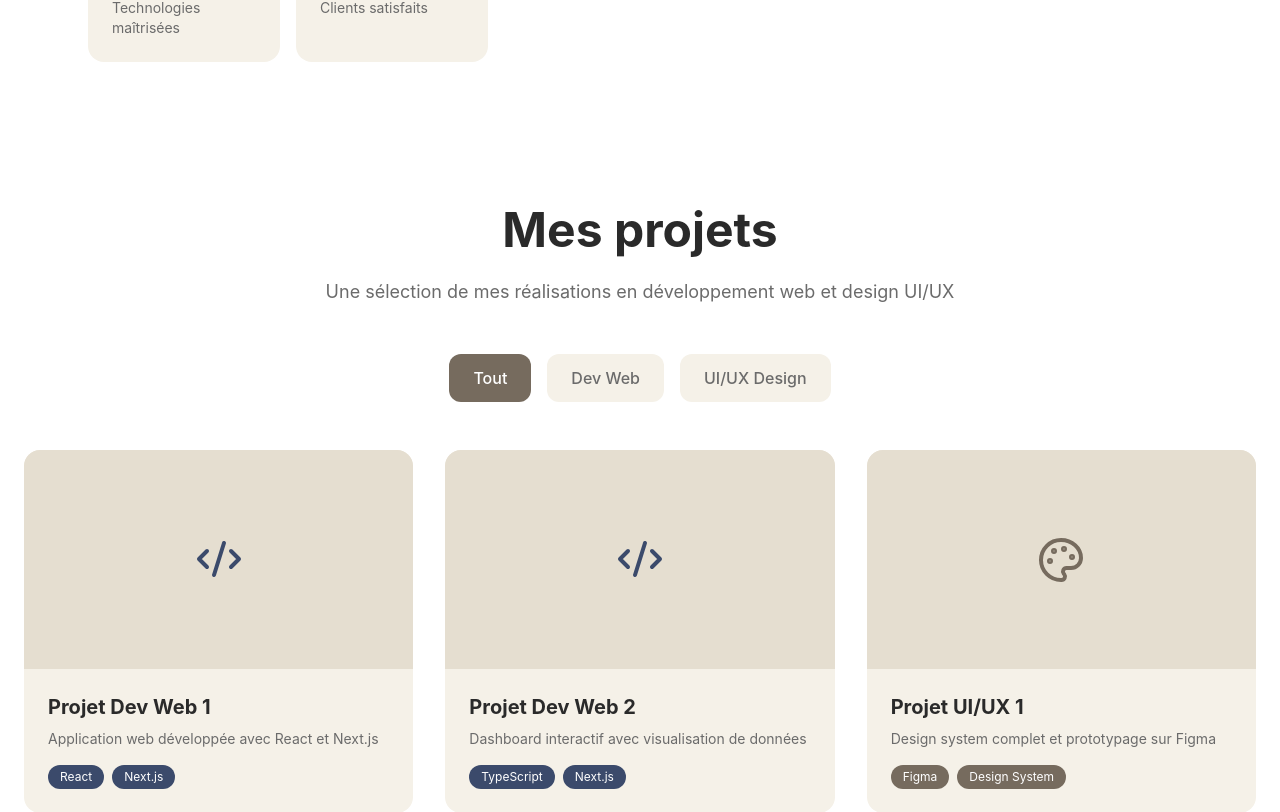
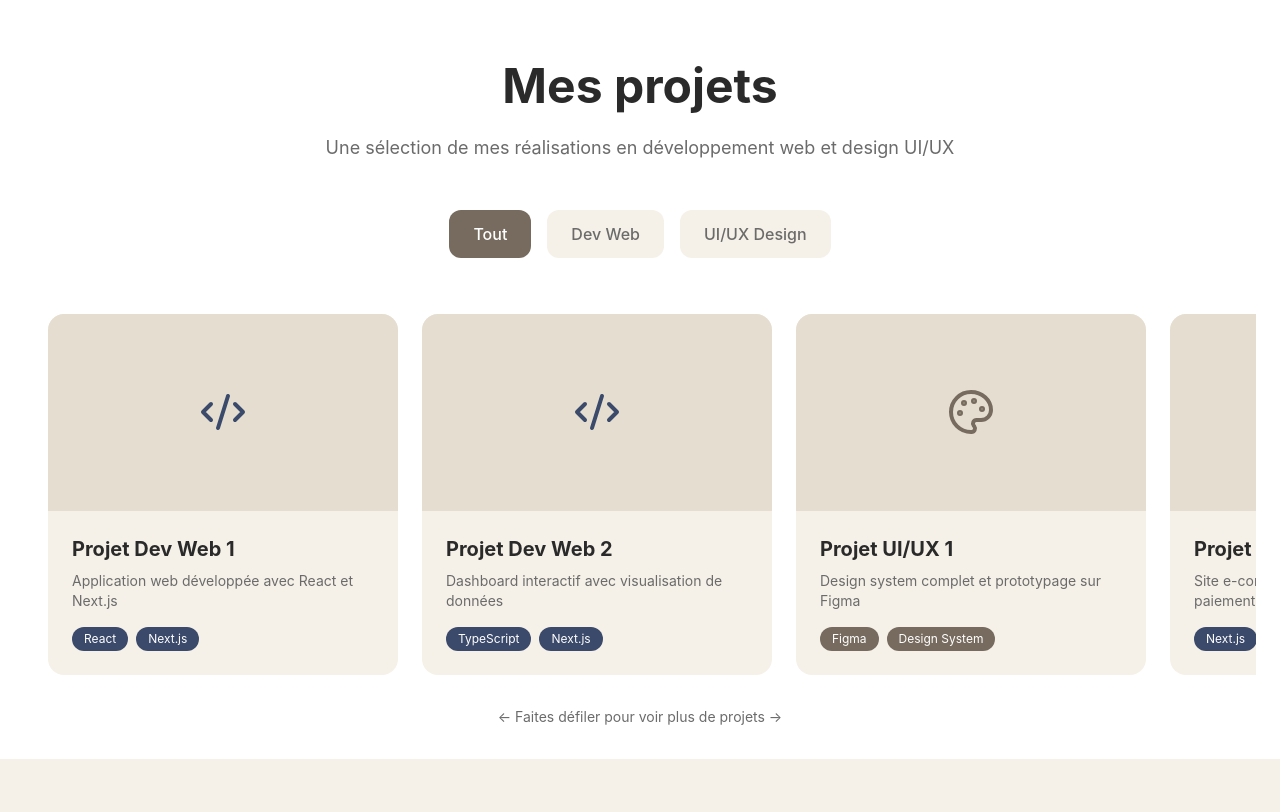
Before and after one commit to nadhirbk/portfolio, a Next.js app: page / in a window 1280 px wide. Shown: the part 1434-2246 px from the top of the page. Built offline with nearby package versions, Linux system fonts and the light colour scheme; a web font is replaced by a local one.

Commit message:
Refactor: Replace project grid with horizontal carousel, optimize About/Projects spacing

```diff
--- a/app/globals.css
+++ b/app/globals.css
@@ -46,6 +46,16 @@ html {
   scrollbar-width: none;
 }
 
+/* Cache la scrollbar pour le carrousel de projets */
+.scrollbar-hide {
+  -ms-overflow-style: none;
+  scrollbar-width: none;
+}
+
+.scrollbar-hide::-webkit-scrollbar {
+  display: none;
+}
+
 @keyframes slideUp {
   from {
     opacity: 0;
--- a/app/page.js
+++ b/app/page.js
@@ -19,6 +19,7 @@ export default function Portfolio() {
   const [scrollY, setScrollY] = useState(0);
   const [projectFilter, setProjectFilter] = useState("all"); // Filtre pour les projets
   const [isHoveringHero, setIsHoveringHero] = useState(false); // Pour savoir si on survole le hero
+  const carouselRef = useRef(null);
 
   // États pour le formulaire
   const [formData, setFormData] = useState({
@@ -28,6 +29,13 @@ export default function Portfolio() {
     message: "",
   });
   const [formErrors, setFormErrors] = useState({});
+
+  // Réinitialiser le scroll du carrousel quand le filtre change
+  useEffect(() => {
+    if (carouselRef.current) {
+      carouselRef.current.scrollLeft = 0;
+    }
+  }, [projectFilter]);
 
   // Scroll en haut au chargement de la page
   useEffect(() => {
@@ -400,7 +408,7 @@ export default function Portfolio() {
         {/* About Section */}
         <section
           id="about"
-          className={`pt-20 pb-16 transition-colors duration-700 ${
+          className={`pt-20 pb-8 transition-colors duration-700 ${
             isDarkMode ? "bg-[#0F0F0F]" : "bg-white"
           }`}
         >
@@ -417,7 +425,7 @@ export default function Portfolio() {
                     <img
                       src="/images/profile.jpg"
                       alt="Nadhir - Développeur & Designer UI/UX"
-                      className={`relative w-80 h-80 rounded-full object-cover border-4 transition-all duration-700 group-hover:scale-105 ${
+                      className={`relative w-64 h-64 rounded-full object-cover border-4 transition-all duration-700 group-hover:scale-105 ${
                         isDarkMode
                           ? "border-[#2A2A2A] shadow-2xl"
                           : "border-[#F5F1E8] shadow-xl"
@@ -711,7 +719,7 @@ export default function Portfolio() {
         {/* Section Projets */}
         <section
           id="projects"
-          className={`py-20 transition-colors duration-700 ${
+          className={`py-8 transition-colors duration-700 ${
             isDarkMode ? "bg-[#0F0F0F]" : "bg-white"
           }`}
         >
@@ -736,7 +744,7 @@ export default function Portfolio() {
             </div>
 
             {/* Filtres */}
-            <div className="flex justify-center gap-4 mb-12">
+            <div className="flex justify-center gap-4 mb-8">
               <button
                 onClick={() => setProjectFilter("all")}
                 className={`px-6 py-3 rounded-xl transition-all duration-300 font-medium ${
@@ -781,8 +789,17 @@ export default function Portfolio() {
               </button>
             </div>
 
-            {/* Grid de projets */}
-            <div className="grid md:grid-cols-2 lg:grid-cols-3 gap-8">
+            {/* Carrousel horizontal de projets */}
+            <div className="relative -mx-6 px-6">
+              {/* Container scrollable */}
+              <div
+                ref={carouselRef}
+                className="overflow-x-auto scrollbar-hide cursor-grab active:cursor-grabbing py-6"
+                style={{
+                  scrollBehavior: "smooth",
+                }}
+              >
+                <div className="flex gap-6 px-6">
                   {getAllProjects()
                     .filter(
                       (project) =>
@@ -793,7 +810,7 @@ export default function Portfolio() {
                       <Link
                         key={project.id}
                         href={`/projects/${project.slug}`}
-                    className={`group rounded-2xl overflow-hidden transition-all duration-300 hover:scale-105 ${
+                        className={`flex-shrink-0 w-[350px] rounded-2xl overflow-hidden transition-all duration-300 hover:scale-105 hover:shadow-2xl ${
                           isDarkMode ? "bg-[#1A1A1A]" : "bg-[#F5F1E8]"
                         }`}
                       >
@@ -829,7 +846,9 @@ export default function Portfolio() {
                             {project.shortDescription}
                           </p>
                           <div className="flex flex-wrap gap-2">
-                        {project.technologies.slice(0, 2).map((tech, index) => (
+                            {project.technologies
+                              .slice(0, 2)
+                              .map((tech, index) => (
                                 <span
                                   key={index}
                                   className={`px-3 py-1 rounded-full text-xs ${
@@ -847,6 +866,19 @@ export default function Portfolio() {
                         </div>
                       </Link>
                     ))}
+                </div>
+              </div>
+
+              {/* Indicateur de scroll pour souris */}
+              <div className="text-center mt-2">
+                <p
+                  className={`text-sm transition-colors duration-700 ${
+                    isDarkMode ? "text-[#B0B0B0]" : "text-[#6B6B6B]"
+                  }`}
+                >
+                  ← Faites défiler pour voir plus de projets →
+                </p>
+              </div>
             </div>
           </div>
         </section>
--- a/data/projects.js
+++ b/data/projects.js
@@ -61,6 +61,66 @@ export const projects = [
     liveUrl: "#", // Lien Figma ou Behance
     githubUrl: null, // Pas de GitHub pour un projet design
   },
+  {
+    id: 4,
+    slug: "projet-dev-web-3",
+    title: "Projet Dev Web 3",
+    category: "dev",
+    shortDescription: "Site e-commerce moderne avec panier et paiement",
+    fullDescription:
+      "Plateforme e-commerce complète avec gestion de produits, panier d'achat, système de paiement sécurisé et interface d'administration.",
+    technologies: ["Next.js", "React", "Stripe", "MongoDB"],
+    role: "Développeur Full Stack",
+    duration: "4 mois",
+    year: "2024",
+    challenges:
+      "Intégration de paiement sécurisé, gestion des stocks, optimisation SEO pour les fiches produits.",
+    results:
+      "Site déployé avec succès, conversion augmentée de 30%, excellent référencement naturel.",
+    images: [],
+    liveUrl: "#",
+    githubUrl: "https://github.com/nadhirbk",
+  },
+  {
+    id: 5,
+    slug: "projet-uiux-2",
+    title: "Projet UI/UX 2",
+    category: "design",
+    shortDescription: "Refonte UX d'une application existante",
+    fullDescription:
+      "Analyse et refonte complète de l'expérience utilisateur d'une application mobile, basée sur des tests utilisateurs et des metrics d'utilisation.",
+    technologies: ["Figma", "User Testing", "Wireframing", "Prototyping"],
+    role: "UX Designer",
+    duration: "3 mois",
+    year: "2024",
+    challenges:
+      "Comprendre les pain points des utilisateurs, simplifier les parcours, améliorer la rétention.",
+    results:
+      "Satisfaction utilisateur augmentée de 45%, temps de complétion des tâches réduit de 35%.",
+    images: [],
+    liveUrl: "#",
+    githubUrl: null,
+  },
+  {
+    id: 6,
+    slug: "projet-dev-web-4",
+    title: "Projet Dev Web 4",
+    category: "dev",
+    shortDescription: "Application de gestion de projet collaborative",
+    fullDescription:
+      "Outil de gestion de projet en temps réel permettant la collaboration entre équipes avec système de tâches, messagerie intégrée et suivi de progression.",
+    technologies: ["React", "Node.js", "Socket.io", "PostgreSQL"],
+    role: "Développeur Full Stack",
+    duration: "5 mois",
+    year: "2024",
+    challenges:
+      "Synchronisation en temps réel, gestion des permissions, notifications push, performance avec données volumineuses.",
+    results:
+      "Adoption par 5 équipes internes, productivité augmentée de 25%, feedback très positif.",
+    images: [],
+    liveUrl: "#",
+    githubUrl: "https://github.com/nadhirbk",
+  },
 ];
 
 // Fonction pour récupérer un projet par son slug
```
Lines whose indentation alone changed are shown as unchanged.
